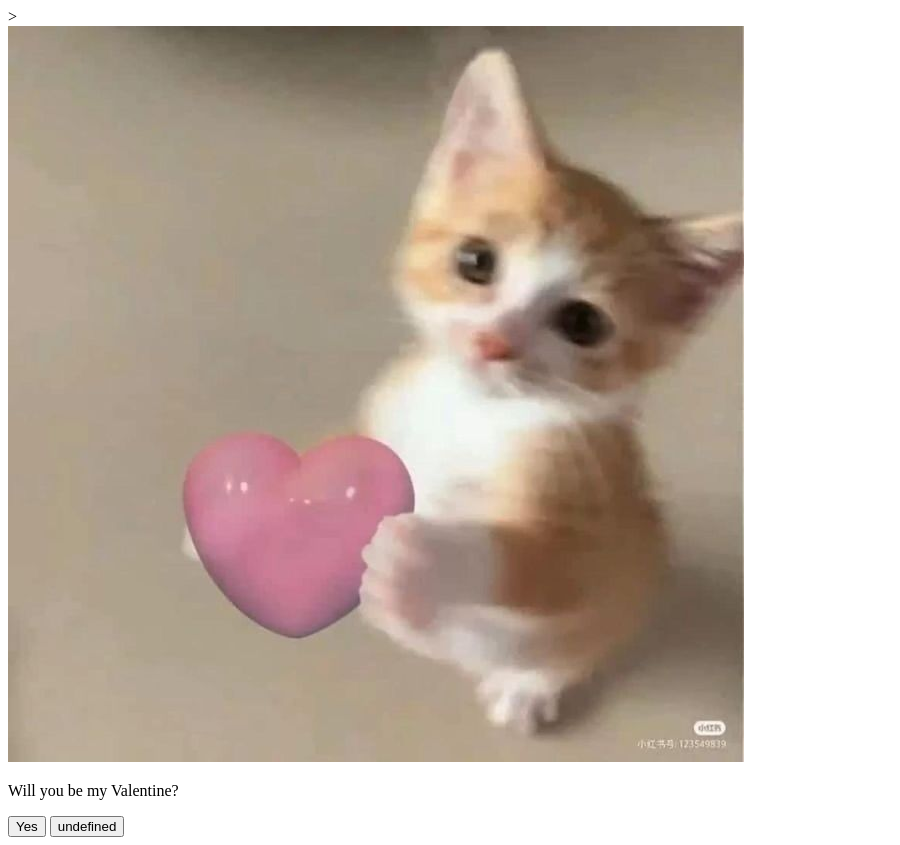
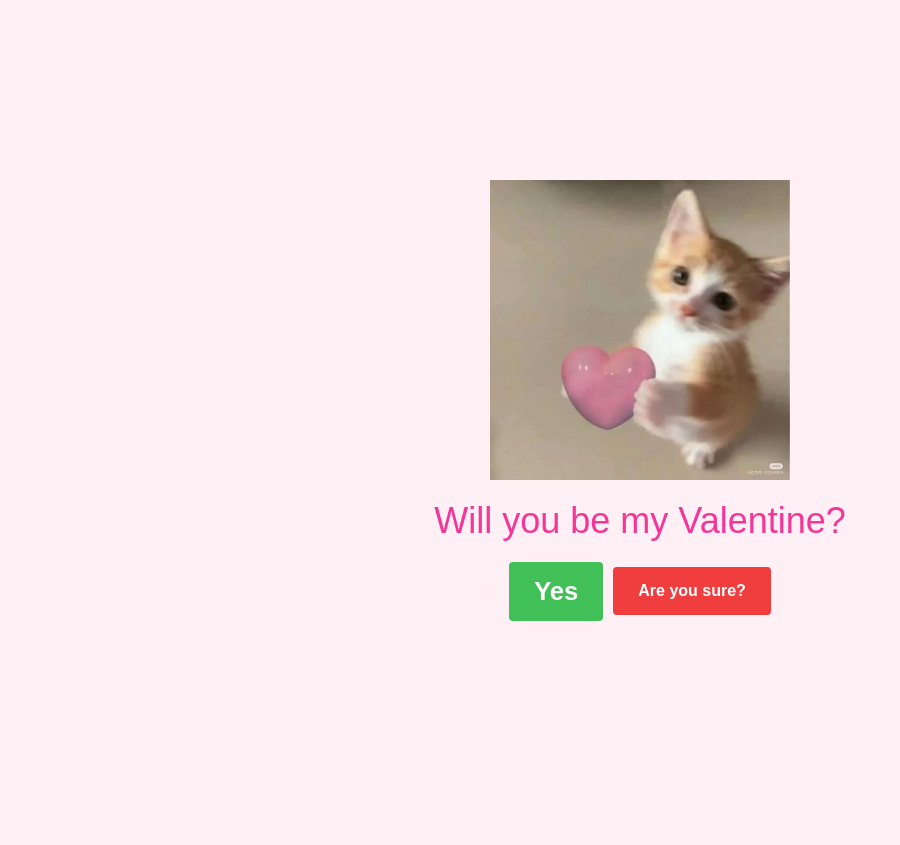
Before and after one commit to bdam98/bdam98.github.io, a plain HTML site: page index.html in a window 1280 px wide. Both pictures are taken after a click on the button "No". Shown: the whole page, without its empty margins (0-900 px from the left). After the commit the page ends 800 px from the top, so only its background shows below. Drawn offline with Linux system fonts and the light colour scheme; a web font is replaced by a local one.

Commit message:
Small changes

```diff
--- a/index.html
+++ b/index.html
@@ -1,5 +1,5 @@
 <!DOCTYPE html>
-<html lang="en-US">
+<html lang="en">
   <head>
     <meta charset="UTF-8" />
     <meta name="viewport" content="width=device-width, initial-scale=1.0" />
@@ -9,12 +9,12 @@
       href="https://fonts.googleapis.com/css2?family=Protest+Riot&display=swap"
       rel="stylesheet"
     />
-        <link rel="stylesheet" href="'style.css" />
+    <link rel="stylesheet" href="style.css" />
     <title>Valentine</title>
-   </head>>
+  </head>
   <body>
     <main class="container">
-            <img class="cat-img" src="'img/cat-0.jpg" alt="Picture of a cat" />
+      <img class="cat-img" src="img/cat-0.jpg" alt="Picture of a cat" />
       <p class="title">Will you be my Valentine?</p>
       <div class="buttons">
         <button type="button" class="btn btn--yes">Yes</button>
--- a/script.js
+++ b/script.js
@@ -37,7 +37,7 @@ function resizeYesButton() {
   const fontSize = parseFloat(computedStyle.getPropertyValue("font-size"));
   const newFontSize = fontSize * 1.6;
 
-    yesButton.computedStyleMap.fontSize = `${newFontSize}px`;
+  yesButton.style.fontSize = `${newFontSize}px`;
 }
 
 function generateMessage(noCount) {
@@ -50,7 +50,7 @@ function generateMessage(noCount) {
     "I'm going to cry...",
   ];
 
-    const messageIndex = Math.min(noCount, messages.leength - 1);
+  const messageIndex = Math.min(noCount, messages.length - 1);
   return messages[messageIndex];
 }
 
```
Lines whose indentation alone changed are shown as unchanged.
